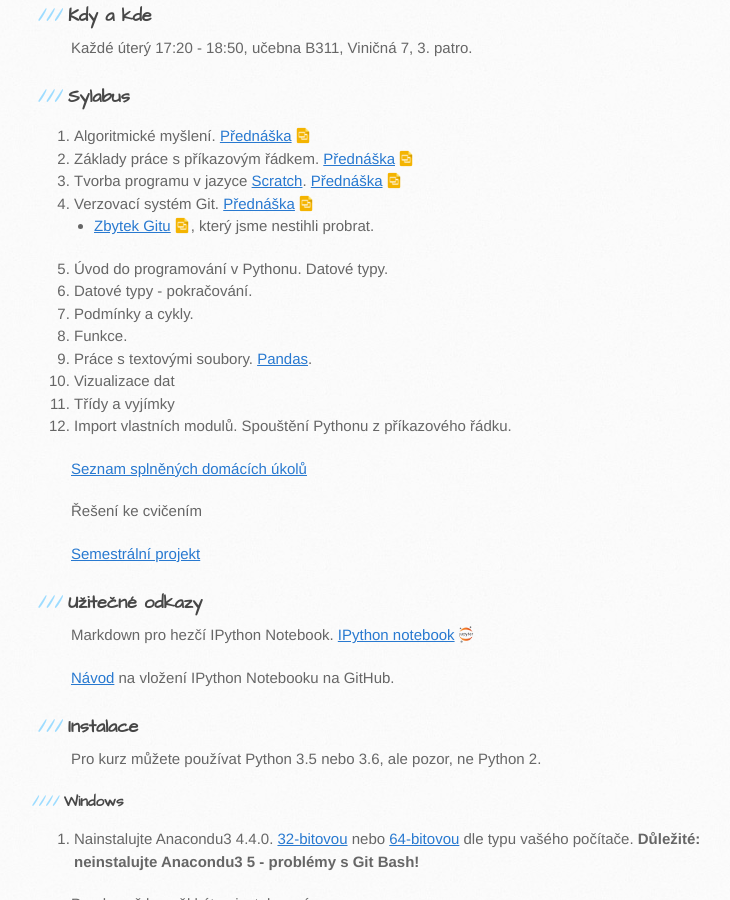
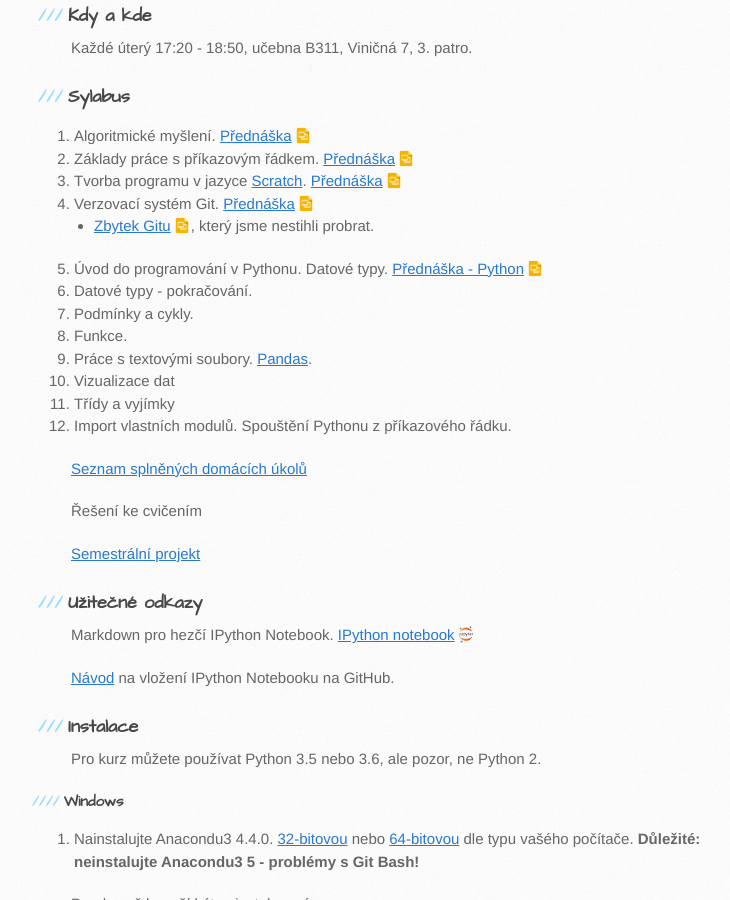
Before and after one commit to anastazie/intro_python_biol, a Jekyll site: the page built from index.md, in a window 1280 px wide and 900 px high, scrolled down 957 px. Shown: the whole window, without its empty margins (99-829 px from the left). Built offline with Jekyll 4.4.1, drawn with Linux system fonts in a browser that asks for light colours; our own code applies the rules of GitHub Pages for plain Markdown files.

Commit message:
Update index.md

```diff
--- a/index.md
+++ b/index.md
@@ -24,7 +24,7 @@ Každé úterý 17:20 - 18:50, učebna B311, Viničná 7, 3. patro.
 1. Tvorba programu v jazyce [Scratch](https://scratch.mit.edu/). <a href="https://docs.google.com/presentation/d/1TgJmOyh2PVyplmLBBqDdtGdVHIAVERW0Fc4NCS0DXHU/edit?usp=sharing" class="presentation">Přednáška</a>
 1. Verzovací systém Git. <a href="https://docs.google.com/presentation/d/1K1UCmaqndPBE1JLNYhMXLCSrQ6BlvZXPRXOhnnaXJiA/edit?usp=sharing" class="presentation">Přednáška</a>
     - <a class="presentation" href="https://docs.google.com/presentation/d/1PsztDU7QlSv7GuEo5TPdeErJj_hfsT1ePuRZEdxa-LU/edit?usp=sharing">Zbytek Gitu</a>, který jsme nestihli probrat.
-1. Úvod do programování v Pythonu. Datové typy.
+1. Úvod do programování v Pythonu. Datové typy. <a href="https://docs.google.com/presentation/d/1tpIs8oe69o9CD0boQ27DTI9hs5dP97WblaL8hMqU2TA/edit?usp=sharing" class="presentation">Přednáška - Python</a>
 1. Datové typy - pokračování.
 1. Podmínky a cykly.
 1. Funkce.
```
